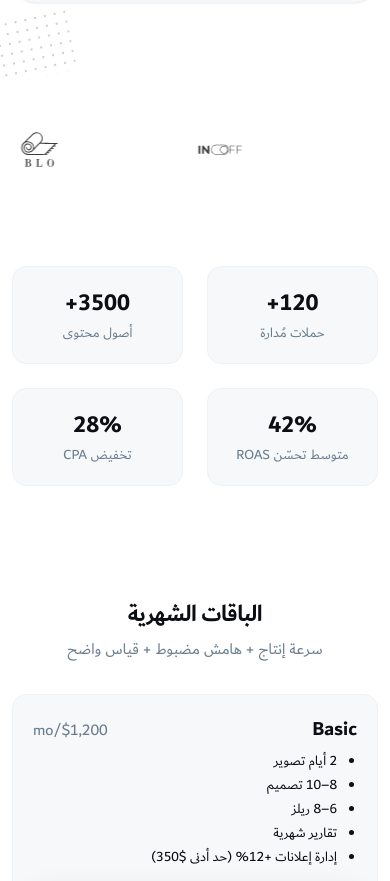
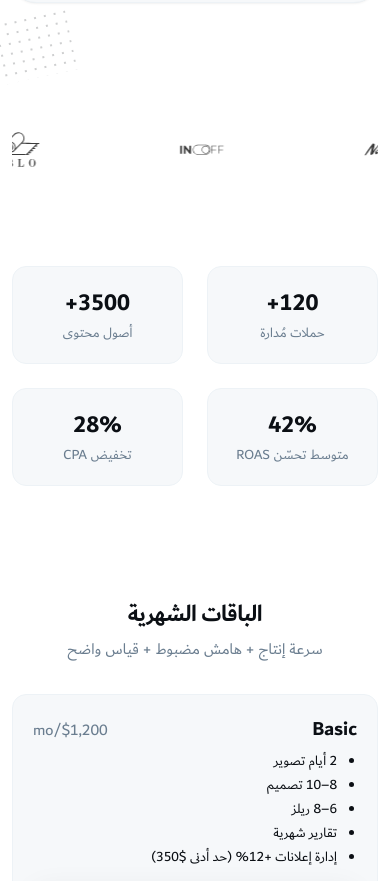
Before and after one commit to alijawdat-cyber/Depth, a Next.js app in the folder depth-site/: page / in a window 390 px wide. Shown: the part 800-1681 px from the top of the page. Built offline with nearby package versions, Linux system fonts and the light colour scheme; no server answers.

Commit message:
build: fresh deployment 15:34:28

```diff
--- a/depth-site/src/app/globals.css
+++ b/depth-site/src/app/globals.css
@@ -114,18 +114,8 @@ body {
   -moz-osx-font-smoothing: grayscale;
 }
 
-@media (max-width: 768px) {
-  /* تقليل الحركات للموبايل */
-  * {
-    animation-duration: 0.3s !important;
-    transition-duration: 0.3s !important;
-  }
-
-  /* تحسين الأداء */
-  .will-change-transform {
-    will-change: auto;
-  }
-}
+/* ملاحظة مهمة: لا نقلص زمن الـ animation عالمياً حتى لا نفسد ماركيه/موشن
+   خصوصاً على Safari iOS. بدلاً من ذلك نترك المدد كما هي */
 
 /* Utility buttons baseline */
 .btn {
--- a/depth-site/src/components/sections/Stats.tsx
+++ b/depth-site/src/components/sections/Stats.tsx
@@ -39,7 +39,9 @@ function useCount(ref: React.RefObject<HTMLSpanElement | null>, to: number, dura
       el.textContent = String(val);
       if (p < 1) requestAnimationFrame(step);
     };
-    requestAnimationFrame(step);
+    // في iOS Safari، rAF قد يبطؤ أثناء التمرير. نضمن بدء العد بعد أول frame مرئي.
+    const id = requestAnimationFrame(step);
+    return () => cancelAnimationFrame(id);
   }, [ref, to, duration]);
 }
 
```
